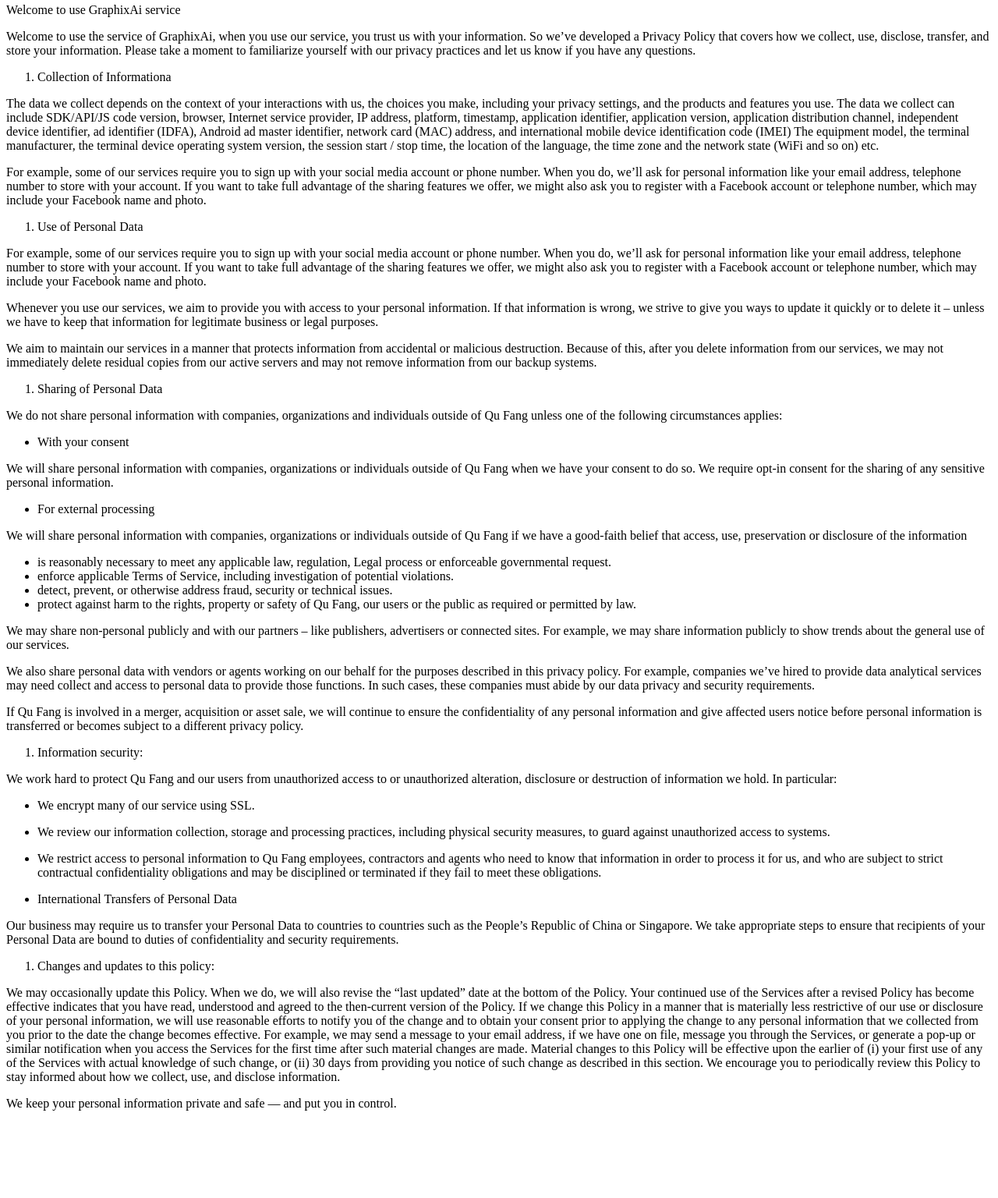
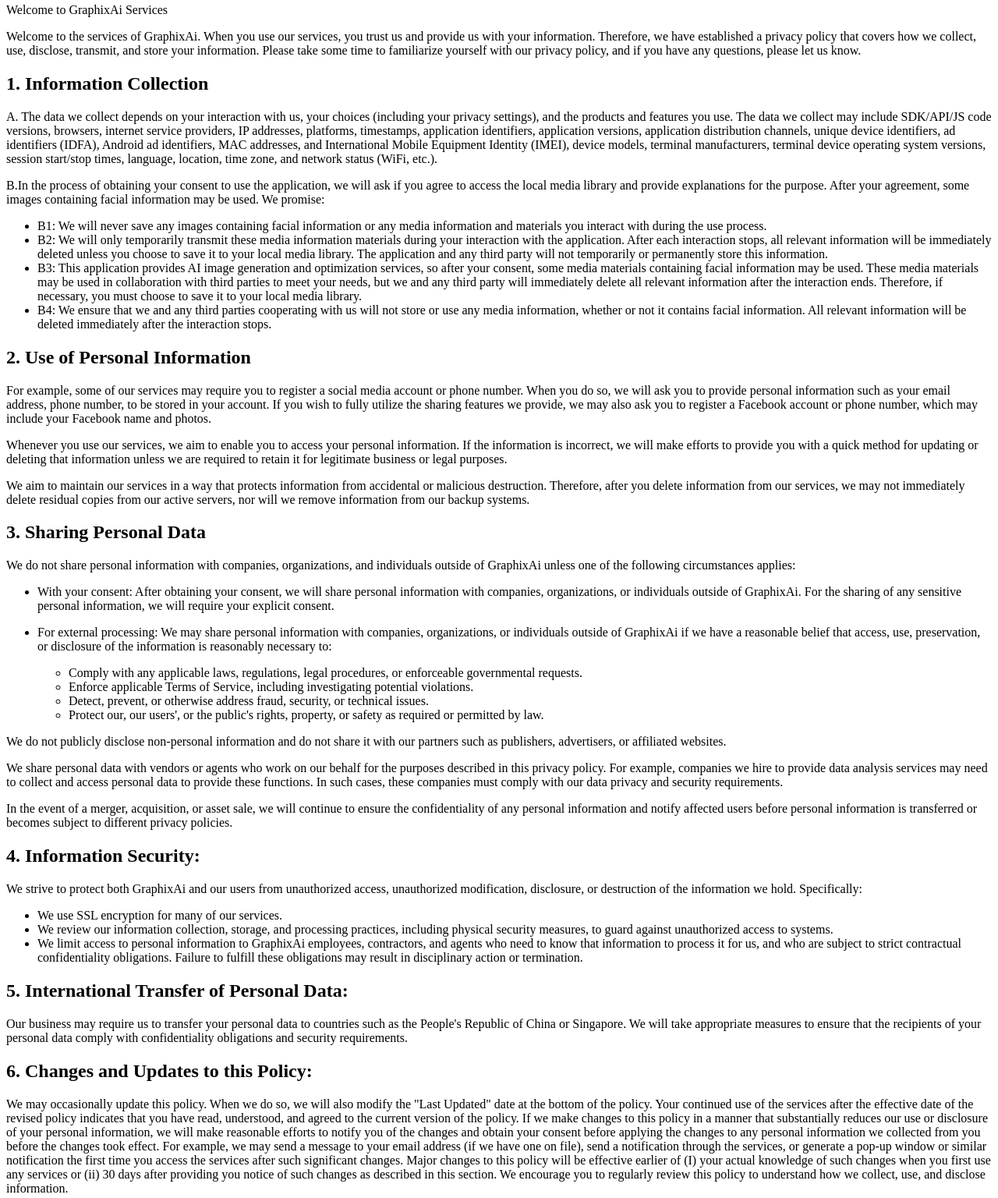
Before and after one commit to ISheepp/graphixai, a plain HTML site: page index.html in a window 1280 px wide. Shown: the part 76-1612 px from the top of the page at 78% size. Before the commit the page ends 1516 px from the top, so only its background shows below. Drawn offline with Linux system fonts and the light colour scheme.

Commit message:
update private

```diff
--- a/index.html
+++ b/index.html
@@ -13,110 +13,110 @@
 
 <body>
    <h1 id="private-policy">PRIVATE POLICY</h1>
-   <p>Welcome to use GraphixAi service</p>
-   <p>Welcome to use the service of GraphixAi, when you use our service, you trust us with your information. So we’ve
-      developed a Privacy Policy that covers how we collect, use, disclose, transfer, and store your information. Please
-      take a moment to familiarize yourself with our privacy practices and let us know if you have any questions.</p>
-   <ol>
-      <li>Collection of Informationa</li>
-   </ol>
-   <p>The data we collect depends on the context of your interactions with us, the choices you make, including your
-      privacy settings, and the products and features you use. The data we collect can include SDK/API/JS code version,
-      browser, Internet service provider, IP address, platform, timestamp, application identifier, application version,
-      application distribution channel, independent device identifier, ad identifier (IDFA), Android ad master
-      identifier, network card (MAC) address, and international mobile device identification code (IMEI) The equipment
-      model, the terminal manufacturer, the terminal device operating system version, the session start / stop time, the
-      location of the language, the time zone and the network state (WiFi and so on) etc.</p>
-   <p>For example, some of our services require you to sign up with your social media account or phone number. When you
-      do, we’ll ask for personal information like your email address, telephone number to store with your account. If
-      you want to take full advantage of the sharing features we offer, we might also ask you to register with a
-      Facebook account or telephone number, which may include your Facebook name and photo.</p>
-   <ol>
-      <li>Use of Personal Data</li>
-   </ol>
-   <p>For example, some of our services require you to sign up with your social media account or phone number. When you
-      do, we’ll ask for personal information like your email address, telephone number to store with your account. If
-      you want to take full advantage of the sharing features we offer, we might also ask you to register with a
-      Facebook account or telephone number, which may include your Facebook name and photo.</p>
-   <p>Whenever you use our services, we aim to provide you with access to your personal information. If that information
-      is wrong, we strive to give you ways to update it quickly or to delete it – unless we have to keep that
-      information for legitimate business or legal purposes.</p>
-   <p>We aim to maintain our services in a manner that protects information from accidental or malicious destruction.
-      Because of this, after you delete information from our services, we may not immediately delete residual copies
-      from our active servers and may not remove information from our backup systems.</p>
-   <ol>
-      <li>Sharing of Personal Data</li>
-   </ol>
-   <p>We do not share personal information with companies, organizations and individuals outside of Qu Fang unless one
-      of the following circumstances applies:</p>
+   <p>Welcome to GraphixAi Services</p>
+   <p>Welcome to the services of GraphixAi. When you use our services, you trust us and provide us with your
+      information. Therefore, we have established a privacy policy that covers how we collect, use, disclose, transmit,
+      and store your information. Please take some time to familiarize yourself with our privacy policy, and if you have
+      any questions, please let us know.</p>
+   <h2 id="1-information-collection">1. Information Collection</h2>
+   <p>A. The data we collect depends on your interaction with us, your choices (including your privacy settings), and
+      the products and features you use. The data we collect may include SDK/API/JS code versions, browsers, internet
+      service providers, IP addresses, platforms, timestamps, application identifiers, application versions, application
+      distribution channels, unique device identifiers, ad identifiers (IDFA), Android ad identifiers, MAC addresses,
+      and International Mobile Equipment Identity (IMEI), device models, terminal manufacturers, terminal device
+      operating system versions, session start/stop times, language, location, time zone, and network status (WiFi,
+      etc.).</p>
+   <p>B.In the process of obtaining your consent to use the application, we will ask if you agree to access the local
+      media library and provide explanations for the purpose. After your agreement, some images containing facial
+      information may be used. We promise:</p>
    <ul>
-      <li>With your consent</li>
+      <li>B1: We will never save any images containing facial information or any media information and materials you
+         interact with during the use process.</li>
+      <li>B2: We will only temporarily transmit these media information materials during your interaction with the
+         application. After each interaction stops, all relevant information will be immediately deleted unless you
+         choose to save it to your local media library. The application and any third party will not temporarily or
+         permanently store this information.</li>
+      <li>B3: This application provides AI image generation and optimization services, so after your consent, some media
+         materials containing facial information may be used. These media materials may be used in collaboration with
+         third parties to meet your needs, but we and any third party will immediately delete all relevant information
+         after the interaction ends. Therefore, if necessary, you must choose to save it to your local media library.
+      </li>
+      <li>B4: We ensure that we and any third parties cooperating with us will not store or use any media information,
+         whether or not it contains facial information. All relevant information will be deleted immediately after the
+         interaction stops.</li>
    </ul>
-   <p>We will share personal information with companies, organizations or individuals outside of Qu Fang when we have
-      your consent to do so. We require opt-in consent for the sharing of any sensitive personal information.</p>
-   <ul>
-      <li>For external processing</li>
-   </ul>
-   <p>We will share personal information with companies, organizations or individuals outside of Qu Fang if we have a
-      good-faith belief that access, use, preservation or disclosure of the information</p>
-   <ul>
-      <li>is reasonably necessary to meet any applicable law, regulation, Legal process or enforceable governmental
-         request.</li>
-      <li>enforce applicable Terms of Service, including investigation of potential violations.</li>
-      <li>detect, prevent, or otherwise address fraud, security or technical issues.</li>
-      <li>protect against harm to the rights, property or safety of Qu Fang, our users or the public as required or
-         permitted by law.</li>
-   </ul>
-   <p>We may share non-personal publicly and with our partners – like publishers, advertisers or connected sites. For
-      example, we may share information publicly to show trends about the general use of our services.</p>
-   <p>We also share personal data with vendors or agents working on our behalf for the purposes described in this
-      privacy policy. For example, companies we’ve hired to provide data analytical services may need collect and access
-      to personal data to provide those functions. In such cases, these companies must abide by our data privacy and
-      security requirements.</p>
-   <p>If Qu Fang is involved in a merger, acquisition or asset sale, we will continue to ensure the confidentiality of
-      any personal information and give affected users notice before personal information is transferred or becomes
-      subject to a different privacy policy.</p>
-   <ol>
-      <li>Information security:</li>
-   </ol>
-   <p>We work hard to protect Qu Fang and our users from unauthorized access to or unauthorized alteration, disclosure
-      or destruction of information we hold. In particular:</p>
+   <h2 id="2-use-of-personal-information">2. Use of Personal Information</h2>
+   <p>For example, some of our services may require you to register a social media account or phone number. When you do
+      so, we will ask you to provide personal information such as your email address, phone number, to be stored in your
+      account. If you wish to fully utilize the sharing features we provide, we may also ask you to register a Facebook
+      account or phone number, which may include your Facebook name and photos.</p>
+   <p>Whenever you use our services, we aim to enable you to access your personal information. If the information is
+      incorrect, we will make efforts to provide you with a quick method for updating or deleting that information
+      unless we are required to retain it for legitimate business or legal purposes.</p>
+   <p>We aim to maintain our services in a way that protects information from accidental or malicious destruction.
+      Therefore, after you delete information from our services, we may not immediately delete residual copies from our
+      active servers, nor will we remove information from our backup systems.</p>
+   <h2 id="3-sharing-personal-data">3. Sharing Personal Data</h2>
+   <p>We do not share personal information with companies, organizations, and individuals outside of GraphixAi unless
+      one of the following circumstances applies:</p>
    <ul>
       <li>
-         <p>We encrypt many of our service using SSL.</p>
+         <p>With your consent: After obtaining your consent, we will share personal information with companies,
+            organizations, or individuals outside of GraphixAi. For the sharing of any sensitive personal information,
+            we will require your explicit consent.</p>
       </li>
       <li>
-         <p>We review our information collection, storage and processing practices, including physical security
-            measures, to guard against unauthorized access to systems.</p>
-      </li>
-      <li>
-         <p>We restrict access to personal information to Qu Fang employees, contractors and agents who need to know
-            that information in order to process it for us, and who are subject to strict contractual confidentiality
-            obligations and may be disciplined or terminated if they fail to meet these obligations.</p>
-      </li>
-      <li>
-         <p>International Transfers of Personal Data</p>
+         <p>For external processing: We may share personal information with companies, organizations, or individuals
+            outside of GraphixAi if we have a reasonable belief that access, use, preservation, or disclosure of the
+            information is reasonably necessary to:</p>
+         <ul>
+            <li>Comply with any applicable laws, regulations, legal procedures, or enforceable governmental requests.
+            </li>
+            <li>Enforce applicable Terms of Service, including investigating potential violations.</li>
+            <li>Detect, prevent, or otherwise address fraud, security, or technical issues.</li>
+            <li>Protect our, our users&#39;, or the public&#39;s rights, property, or safety as required or permitted by
+               law.</li>
+         </ul>
       </li>
    </ul>
-   <p>Our business may require us to transfer your Personal Data to countries to countries such as the People’s Republic
-      of China or Singapore. We take appropriate steps to ensure that recipients of your Personal Data are bound to
-      duties of confidentiality and security requirements.</p>
-   <ol>
-      <li>Changes and updates to this policy:</li>
-   </ol>
-   <p>We may occasionally update this Policy. When we do, we will also revise the “last updated” date at the bottom of
-      the Policy. Your continued use of the Services after a revised Policy has become effective indicates that you have
-      read, understood and agreed to the then-current version of the Policy. If we change this Policy in a manner that
-      is materially less restrictive of our use or disclosure of your personal information, we will use reasonable
-      efforts to notify you of the change and to obtain your consent prior to applying the change to any personal
-      information that we collected from you prior to the date the change becomes effective. For example, we may send a
-      message to your email address, if we have one on file, message you through the Services, or generate a pop-up or
-      similar notification when you access the Services for the first time after such material changes are made.
-      Material changes to this Policy will be effective upon the earlier of (i) your first use of any of the Services
-      with actual knowledge of such change, or (ii) 30 days from providing you notice of such change as described in
-      this section. We encourage you to periodically review this Policy to stay informed about how we collect, use, and
-      disclose information.</p>
-   <p>We keep your personal information private and safe — and put you in control.</p>
+   <p>We do not publicly disclose non-personal information and do not share it with our partners such as publishers,
+      advertisers, or affiliated websites.</p>
+   <p>We share personal data with vendors or agents who work on our behalf for the purposes described in this privacy
+      policy. For example, companies we hire to provide data analysis services may need to collect and access personal
+      data to provide these functions. In such cases, these companies must comply with our data privacy and security
+      requirements.</p>
+   <p>In the event of a merger, acquisition, or asset sale, we will continue to ensure the confidentiality of any
+      personal information and notify affected users before personal information is transferred or becomes subject to
+      different privacy policies.</p>
+   <h2 id="4-information-security-">4. Information Security:</h2>
+   <p>We strive to protect both GraphixAi and our users from unauthorized access, unauthorized modification, disclosure,
+      or destruction of the information we hold. Specifically:</p>
+   <ul>
+      <li>We use SSL encryption for many of our services.</li>
+      <li>We review our information collection, storage, and processing practices, including physical security measures,
+         to guard against unauthorized access to systems.</li>
+      <li>We limit access to personal information to GraphixAi employees, contractors, and agents who need to know that
+         information to process it for us, and who are subject to strict contractual confidentiality obligations.
+         Failure to fulfill these obligations may result in disciplinary action or termination.</li>
+   </ul>
+   <h2 id="5-international-transfer-of-personal-data-">5. International Transfer of Personal Data:</h2>
+   <p>Our business may require us to transfer your personal data to countries such as the People&#39;s Republic of China
+      or Singapore. We will take appropriate measures to ensure that the recipients of your personal data comply with
+      confidentiality obligations and security requirements.</p>
+   <h2 id="6-changes-and-updates-to-this-policy-">6. Changes and Updates to this Policy:</h2>
+   <p>We may occasionally update this policy. When we do so, we will also modify the &quot;Last Updated&quot; date at
+      the bottom of the policy. Your continued use of the services after the effective date of the revised policy
+      indicates that you have read, understood, and agreed to the current version of the policy. If we make changes to
+      this policy in a manner that substantially reduces our use or disclosure of your personal information, we will
+      make reasonable efforts to notify you of the changes and obtain your consent before applying the changes to any
+      personal information we collected from you before the changes took effect. For example, we may send a message to
+      your email address (if we have one on file), send a notification through the services, or generate a pop-up window
+      or similar notification the first time you access the services after such significant changes. Major changes to
+      this policy will be effective earlier of (I) your actual knowledge of such changes when you first use any services
+      or (ii) 30 days after providing you notice of such changes as described in this section. We encourage you to
+      regularly review this policy to understand how we collect, use, and disclose information.</p>
+   <p>We are committed to protecting the privacy and security of your personal information, and we empower you to
+      control it all.</p>
 </body>
 
 </html>
```
Also changed, not shown: 1 other file.
